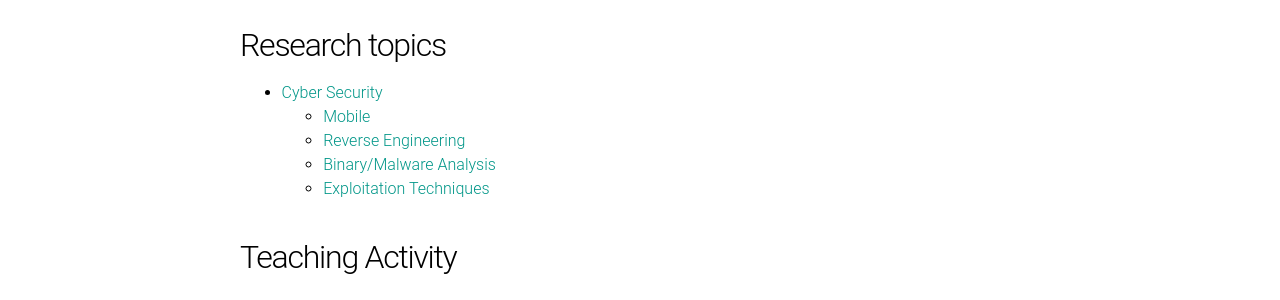
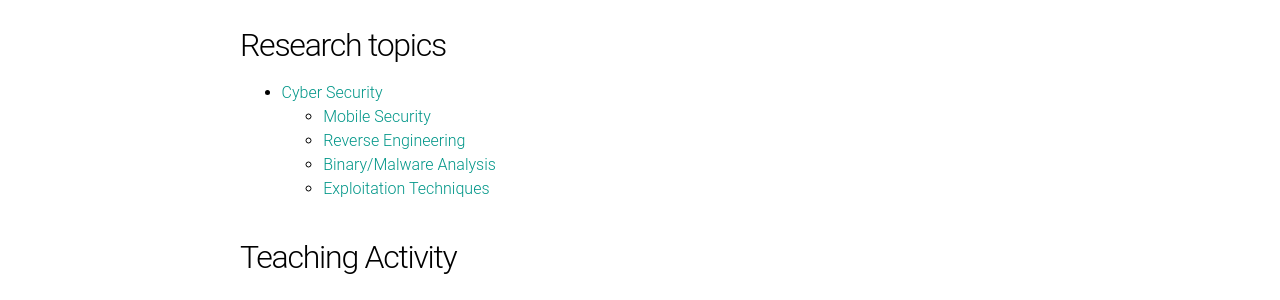
Before and after one commit to CSecLab/cseclab.github.io, a Jekyll site: the page built from aonzoHP.md, in a window 1280 px wide. Shown: the part 1098-1398 px from the top of the page. Built offline with Jekyll 4.4.1, drawn with Linux system fonts in a browser that asks for light colours.

Commit message:
fix simone2

```diff
--- a/aonzoHP.md
+++ b/aonzoHP.md
@@ -25,7 +25,7 @@ title: Homepage of Simone Aonzo
 
 ## Research topics
 - [Cyber Security](https://en.wikipedia.org/wiki/Computer_security)
-  * [Mobile](https://en.wikipedia.org/wiki/Mobile_security)
+  * [Mobile Security](https://en.wikipedia.org/wiki/Mobile_security)
   * [Reverse Engineering](https://en.wikipedia.org/wiki/Reverse_engineering)
   * [Binary/Malware Analysis](https://en.wikipedia.org/wiki/Malware_analysis)
   * [Exploitation Techniques](https://en.wikipedia.org/wiki/Exploit_(computer_security))
```
